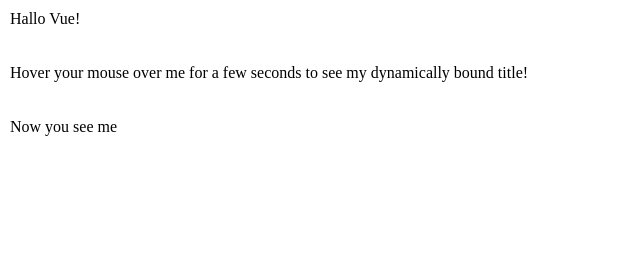
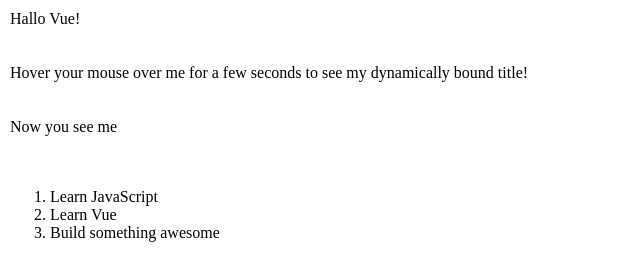
Before and after one commit to fzberlin23/vue.js, a plain HTML site: page index.html in a window 1280 px wide. Shown: the whole page, without its empty margins (0-640 px from the left). Drawn offline with nearby package versions, Linux system fonts and the light colour scheme.

Commit message:
Hello Vue!

```diff
--- a/index.html
+++ b/index.html
@@ -22,7 +22,17 @@
 
         <div id="app-3">
             <span v-if="seen">Now you see me</span>
-          </div>
+        </div>
+
+        <br/><br/>
+
+        <div id="app-4">
+            <ol>
+                <li v-for="todo in todos">
+                    {{ todo.text }}
+                </li>
+            </ol>
+        </div>
 
         <script src="index.js"></script>
     </body>
--- a/index.js
+++ b/index.js
@@ -22,3 +22,15 @@ var app3 = new Vue({
       seen: true
     }
 });
+
+
+var app4 = new Vue({
+    el: '#app-4',
+    data: {
+        todos: [
+            { text: 'Learn JavaScript' },
+            { text: 'Learn Vue' },
+            { text: 'Build something awesome' }
+        ]
+    }
+});
```
